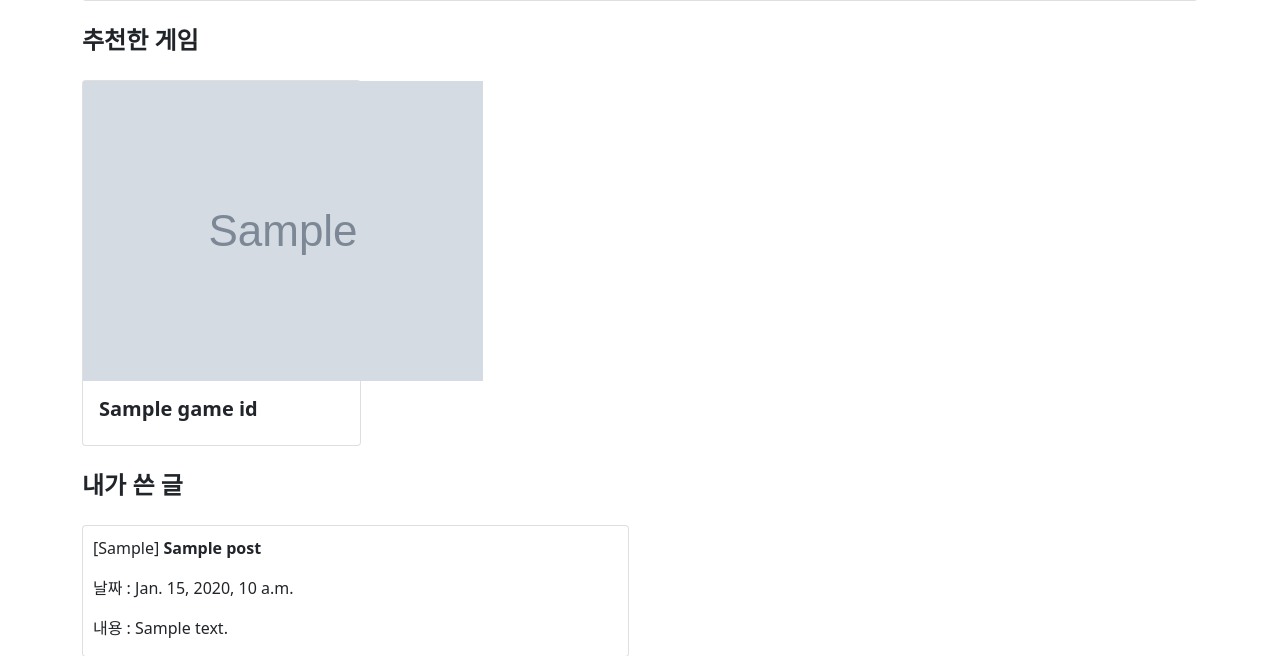
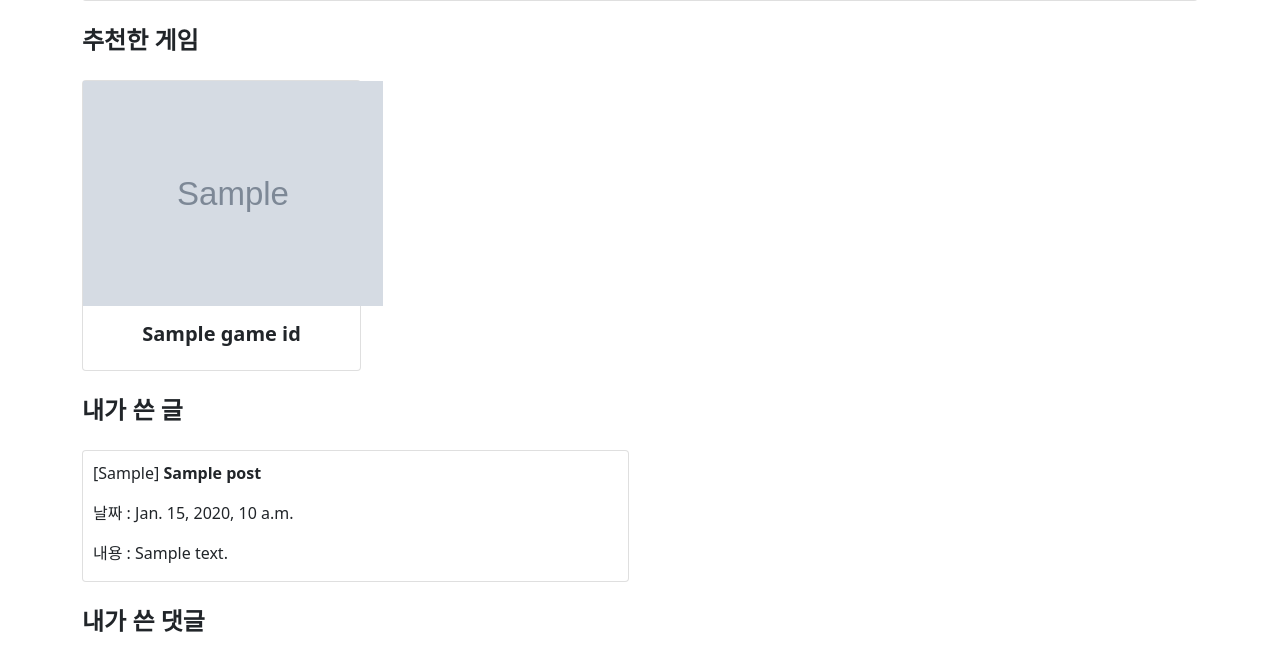
Before and after one commit to J1Yun/board-game-guide, a Django app: template BoardGameGuide/boardgame/templates/mypage.html in a window 1280 px wide. Shown: the part 420-1076 px from the top of the page. Run offline with Django 3.2, Linux system fonts and the light colour scheme; tables that the repository leaves empty hold one stand-in row (values such as "Sample post"); the template is opened without the code that fills it: values that come from a table or form of the project are taken from there, most other values are stand-ins (such as "Sample title", 1, 10 or a date in 2020); grey boxes marked "Sample" are stand-in pictures.

Commit message:
Update mypage.html

```diff
--- a/BoardGameGuide/boardgame/templates/mypage.html
+++ b/BoardGameGuide/boardgame/templates/mypage.html
@@ -16,8 +16,8 @@
   <h4 class="title"><b>추천한 게임</b></h4>
   {% if userLike %} {% for post in userLike %}
   <div class="card col-3" style="display: inline-block">
-    <img src="{% get_static_prefix %}game_img/{{post.gameImg}}" />
-    <div class="card-body">
+    <img src="{% get_static_prefix %}game_img/{{post.game_id.gameImg}}" width="300" />
+    <div class="card-body" style="text-align: center">
       <h5 class="card-title"><b>{{post.game_id.name}}</b></h5>
     </div>
   </div>
```
